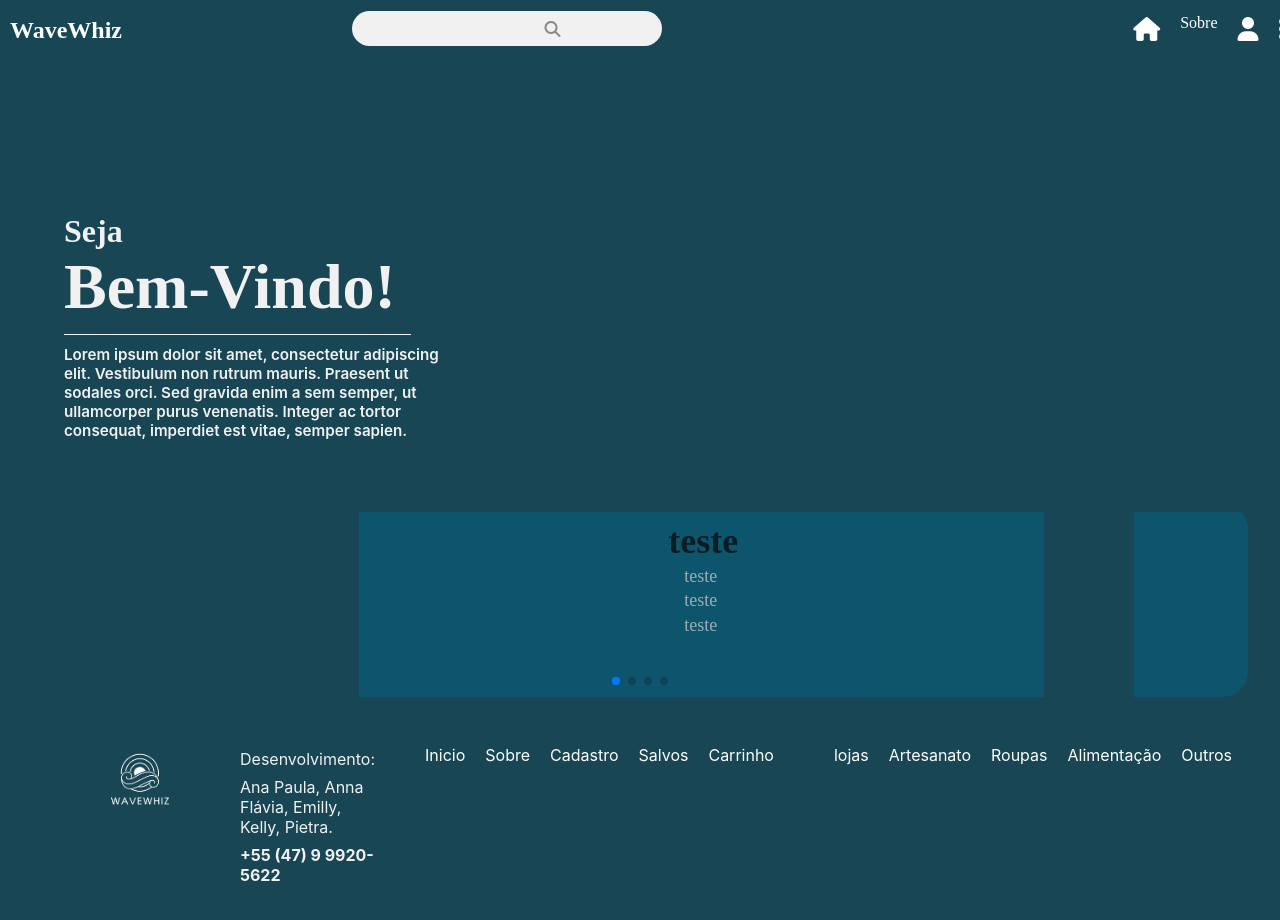
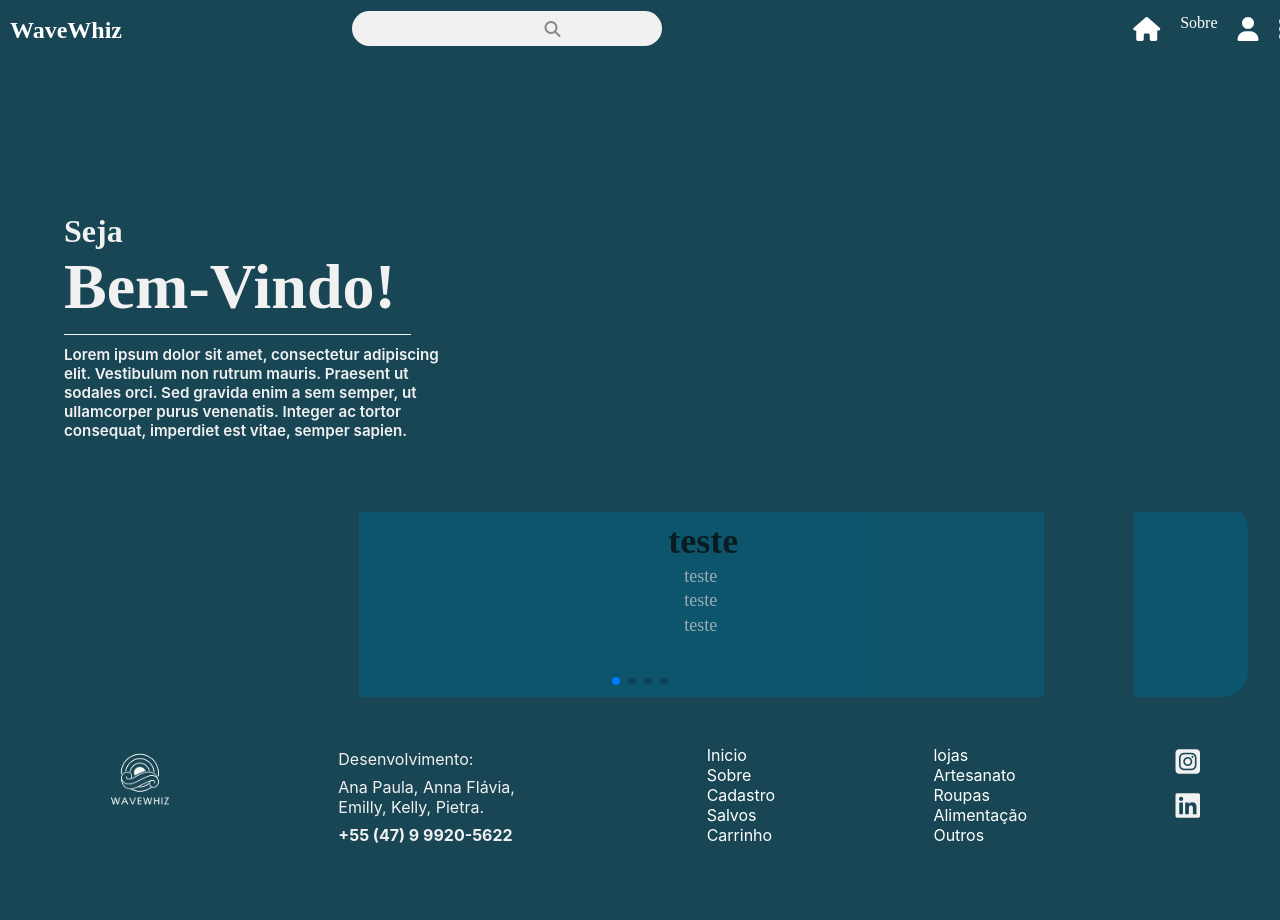
Before and after one commit to hackathon-capri/wavewhiz, a Vue app in the folder projeto/: page / in a window 1280 px wide. Shown: the top 920 px of the page. After the commit the page ends 889 px from the top, so only its background shows below. Built offline with nearby package versions, Linux system fonts and the light colour scheme.

Commit message:
Alterações no Footer. Faltando incluir o menu hamburguer #2

```diff
--- a/projeto/src/App.vue
+++ b/projeto/src/App.vue
@@ -126,8 +126,6 @@ const modules = [Pagination]
   font-size: 18px;
   background: #08607c;
   opacity: 60%;
-
-  /* Center slide text vertically */
   display: flex;
   justify-content: center;
   align-items: center;
@@ -230,12 +228,6 @@ hr {
   width: 28.5%;
   margin: 10px 0;
 }
-footer{
-  display: flex;
-  justify-content: space-between;
-  align-items: flex-start;
-  padding: 40px 80px;
-}
 footer {
   display: flex;
   justify-content: space-between;
@@ -245,51 +237,33 @@ footer {
   font-family: 'Inter', sans-serif;
   gap: 40px;
 }
-
-/* logo e info */
 footer img {
   width: 120px;
   height: auto;
   margin-bottom: 10px;
 }
-
 .info {
   display: flex;
   flex-direction: column;
   max-width: 220px;
 }
-
 .info p {
   margin: 4px 0;
 }
-
 .info a {
   text-decoration: none;
   color: #f1f1f1;
   font-weight: bold;
 }
 
-/* listas (abas e categorias) */
 .aba-footer ul,
 .categoria-footer ul {
+  display: flex;
+  flex-direction: column;
   list-style: none;
   padding: 0;
   margin: 0;
 }
-
-.aba-footer li,
-.categoria-footer li {
-  margin-bottom: 8px;
-  cursor: pointer;
-  transition: color 0.2s ease-in-out;
-}
-
-.aba-footer li:hover,
-.categoria-footer li:hover {
-  color: #ffe6b3;
-}
-
-/* social icons */
 .socialmedia {
   display: flex;
   flex-direction: column;
@@ -302,8 +276,4 @@ footer img {
   transition: transform 0.2s ease, color 0.2s ease;
 }
 
-.socialmedia span:hover {
-  transform: scale(1.2);
-  color: #ffe6b3;
-}
 </style>
```
